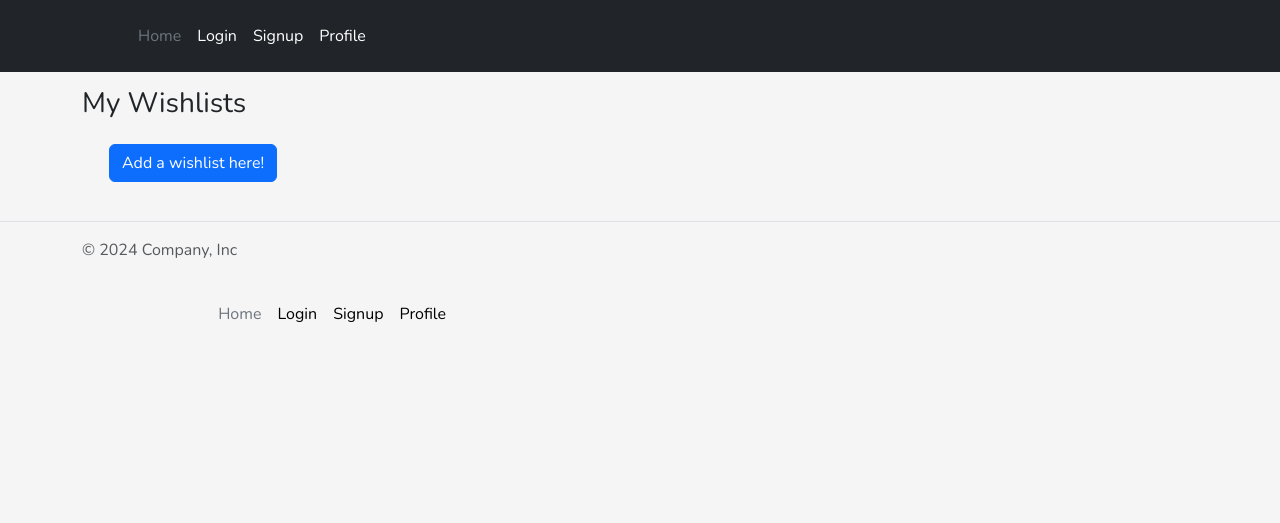
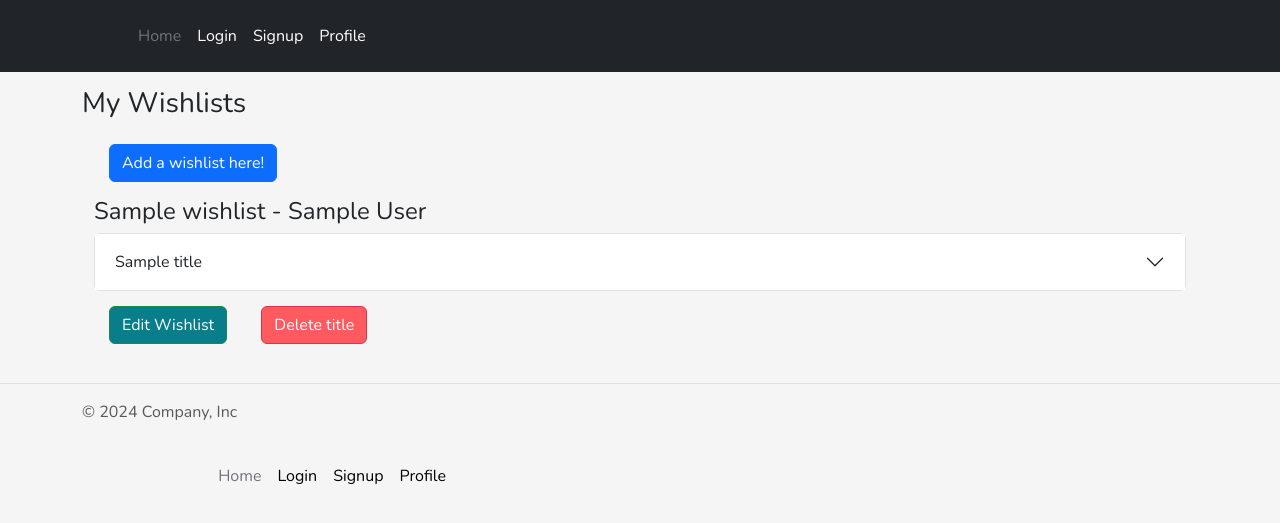
Before and after one commit to ccornfield/GameDream, a Flask app: page /wishlist in a window 1280 px wide. Shown: the top 523 px of the page. Run offline with Flask 3, Linux system fonts and the light colour scheme; tables that the repository leaves empty hold one stand-in row (values such as "Sample post").

Commit message:
fix: Python coding will now be in a completed state.

```diff
--- a/gamedream/main.py
+++ b/gamedream/main.py
@@ -1,7 +1,7 @@
 from flask import render_template, request, redirect, url_for, Blueprint, flash
 from flask_login import login_required, current_user
 from gamedream import db
-from gamedream.models import Wishlist, Title, User, wishlist_titles
+from gamedream.models import Wishlist, Title, User
 
 main = Blueprint('main', __name__)
 
@@ -23,8 +23,8 @@ def title():
 @main.route("/wishlist")
 def wishlist():
 
-    wishlists = list(Title.query.order_by(Title.id).all())
-    titles = list(Wishlist.query.order_by(Wishlist.id).all())
+    wishlists = list(Wishlist.query.order_by(Wishlist.id).all())
+    titles = Title.query.all()
     users = list(User.query.order_by(User.id).all())
 
     return render_template("wishlist.html", wishlists=wishlists, titles=titles, users=users)
@@ -87,33 +87,39 @@ def add_wishlist():
     if request.method == "POST":
         wishlist_name = request.form["wishlist_name"]
         selected_title_ids = request.form.getlist("titles[]")
-        author_id = Wishlist(author_id = current_user.id)
 
-        wishlist = Wishlist(wishlist_name=wishlist_name)
+        wishlist = Wishlist(wishlist_name=wishlist_name, author_id=current_user.id)
+
         titles = Title.query.filter(Title.id.in_(selected_title_ids)).all()
         wishlist.titles.extend(titles)
 
         db.session.add(wishlist)
         db.session.commit()
-        return redirect(url_for("main.title"))
+        return redirect(url_for("main.wishlist"))
     return render_template("add_wishlist.html", all_titles=all_titles, name=current_user.name)
 
 @main.route("/edit_wishlist/<int:wishlist_id>", methods=["GET","POST"])
 @login_required
 def edit_wishlist(wishlist_id):
-    titles = list(Title.query.order_by(Title.game_title).all())
+    all_titles = Title.query.all()
     wishlist = Wishlist.query.get_or_404(wishlist_id)
     if wishlist.author_id != current_user.id:
         flash('You are not authorized to change this wishlist')
         return redirect(url_for('main.wishlist'))
     if request.method == "POST":
-        wishlist.wishlist_name = request.form.get("wishlist_name"),
-        wishlist.title_id = request.form.get("title_id")
+        wishlist.wishlist_name = request.form["wishlist_name"]
+        selected_title_ids = request.form.getlist("titles[]")
+
+        titles = Title.query.filter(Title.id.in_(selected_title_ids)).all()
+
+        wishlist.titles.remove(titles)
+        wishlist.titles.extend(titles)
+
+
         db.session.commit()
         return redirect(url_for("main.wishlist"))
 
-
-    return render_template("edit_wishlist.html", wishlist=wishlist, titles=titles, name=current_user.name)
+    return render_template("edit_wishlist.html", wishlist=wishlist, all_titles=all_titles)
 
 @main.route("/delete_wishlist/<int:wishlist_id>", methods=["GET","POST"])
 @login_required
@@ -126,4 +132,4 @@ def delete_wishlist(wishlist_id):
     db.session.delete(wishlist)
     db.session.commit()
 
-    return redirect(url_for("main.wishlist"), name=current_user.name)
+    return redirect(url_for("main.wishlist"))
--- a/gamedream/static/style.css
+++ b/gamedream/static/style.css
@@ -1,3 +1,13 @@
+
+* {
+    margin: 0px;
+    padding: 0px;
+    outline: none;
+    border: 0px;
+  }
+
+/* General purpose */
+
 body{
     background-color: #f5f5f5;
     font-family: "Nunito", sans-serif;
@@ -26,3 +36,10 @@ h3{
 .btn-danger{
     background-color: #ff5a5f;
 }
+
+.card{
+    height: 27.5rem;
+    width: 18rem;
+    margin: auto;
+    margin-bottom: 15px;
+}
--- a/gamedream/templates/base.html
+++ b/gamedream/templates/base.html
@@ -74,6 +74,5 @@
               </div>
         </footer>
         <script src="https://cdn.jsdelivr.net/npm/bootstrap@5.3.3/dist/js/bootstrap.bundle.min.js" integrity="sha384-YvpcrYf0tY3lHB60NNkmXc5s9fDVZLESaAA55NDzOxhy9GkcIdslK1eN7N6jIeHz" crossorigin="anonymous"></script>
-        <script src="{{ url_for('static', filename="script.js") }}"></script>
     </body>
 </html>
--- a/gamedream/templates/edit_wishlist.html
+++ b/gamedream/templates/edit_wishlist.html
@@ -11,7 +11,7 @@
       <div class="mb-3">
       <label for="title_id">Desired Titles</label>
       <select id = "title_id"  name="title_id" class="form-select" aria-label="Titles" required multiple>
-        {% for title in titles%}
+        {% for title in wishlist.titles%}
           {% if title == wishlist.title_id%}
           <option value="{{title.id}}" selected>{{title.game_title}}</option>
           {% else %}
@@ -20,10 +20,6 @@
         {% endfor %}
       </select>
       </div>
-
-      <button id="add_game_title" type="create">Add new title</button>
-      <div id="new_button"></div>
-      <br>
 
       <div class="row">
         <div class="col m-3 center-align">
--- a/gamedream/templates/title.html
+++ b/gamedream/templates/title.html
@@ -19,7 +19,7 @@
     </div>
 </div>
 
-<div class="container">
+<div class="container-fluid">
     {% for title in titles%}
     <div class = "col-3 d-inline-block">
       <div class="card">
--- a/gamedream/templates/wishlist.html
+++ b/gamedream/templates/wishlist.html
@@ -3,7 +3,7 @@
 
 {% with messages = get_flashed_messages() %}
 {% if messages %}
-    <div class="notification is-danger">
+    <div class="notification">
         {{ messages[0] }}
     </div>
 {% endif %}
@@ -19,7 +19,8 @@
     </div>
 </div>
 
-{%for wishlist in wishlist%}
+{% for wishlist in wishlists %}
+<div class="container-fluid">
     {% for user in users%}
         {% if wishlist.author_id == user.id%}
         <h4>{{wishlist.wishlist_name}} - {{user.name}}</h4>
@@ -30,8 +31,9 @@
             <div class="accordion-item">
             <h2 class="accordion-header"></h2>
             <button class="accordion-button collapsed" type="button" data-bs-toggle="collapse" data-bs-target="#collapse_{{wishlist.id}}-{{title.id}}" aria-expanded="false" aria-controls="collapse_{{wishlist.id}}-{{title.id}}">
+                {{title.game_title}}
             </button>
-        </div>
+            </h2>
             <div id="collapse_{{wishlist.id}}-{{title.id}}" class="accordion-collapse collapse" data-bs-parent="#{{wishlist.id}}-{{title.id}}">
                 <div class="accordion-body">
                     <p><strong>Publisher:</strong> {{title.publisher}}</p>
@@ -42,12 +44,34 @@
                 </div>
             </div>
         </div>
+    </div>
+
     {% endfor %}
 
+    <a href="{{ url_for('main.edit_wishlist', wishlist_id = wishlist.id) }}" class="btn btn-success">Edit Wishlist</a>
 
-    <a href="{{ url_for('main.edit_wishlist', wishlist_id = wishlist.id) }}" class="btn btn-success">Edit Wishlist</a>
+    <button type="button" class="btn btn-danger" data-bs-toggle="modal" data-bs-target="#delete-{{wishlist.id}}">
+        Delete title
+    </button>
+</div>
+
+<div class="modal fade" id="delete-{{wishlist.id}}" data-bs-backdrop="static" data-bs-keyboard="false" tabindex="-1" aria-labelledby="delete-{{wishlist.id}}" aria-hidden="true">
+    <div class="modal-dialog">
+        <div class="modal-content">
+            <div class="modal-header">
+              <h1 class="modal-title fs-5" id="delete-{{wishlist.id}}">Delete Wishlist</h1>
+              <button type="button" class="btn-close" data-bs-dismiss="modal" aria-label="Close"></button>
+            </div>
+            <div class="modal-body">
+              Are you sure you want to delete this Wishlist? This cannot be undone.
+            </div>
+            <div class="modal-footer">
+              <button type="button" class="btn btn-secondary" data-bs-dismiss="modal">Close</button>
               <a href="{{ url_for('main.delete_wishlist', wishlist_id = wishlist.id) }}" class="btn btn-danger">Delete Wishlist</a>
-
+            </div>
+        </div>
+    </div>
+</div>
 
 {% endfor %}
 
```
Lines whose indentation alone changed are shown as unchanged.
